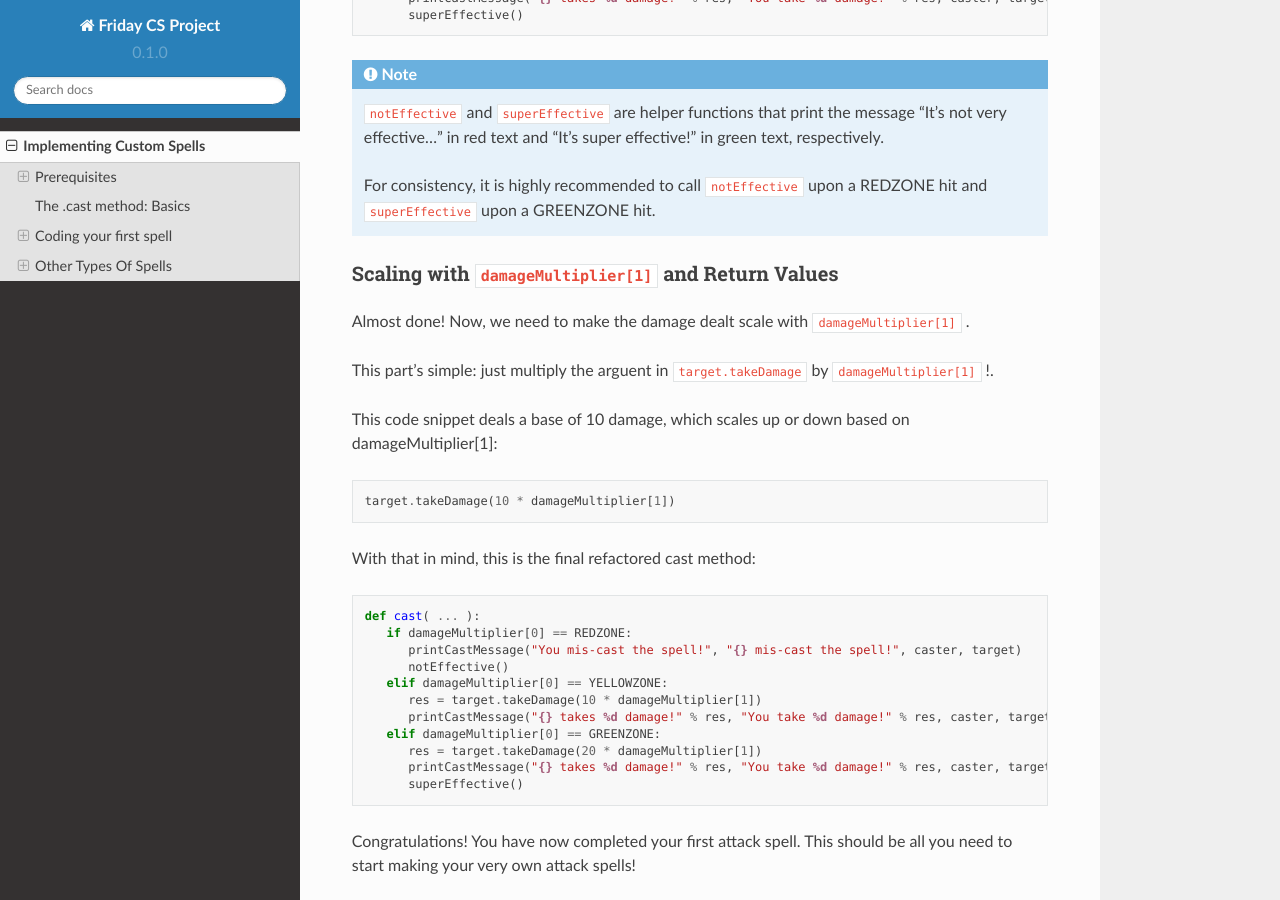
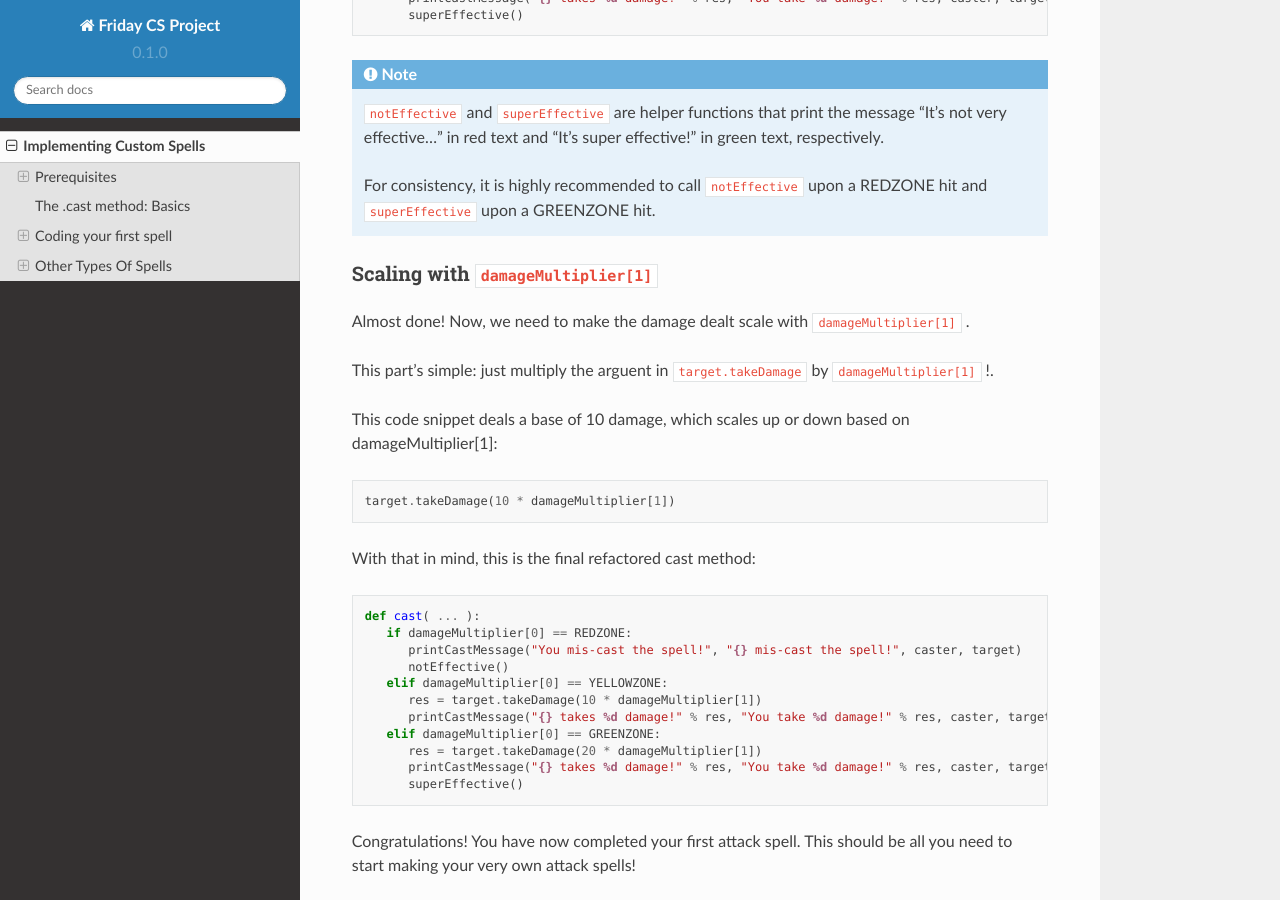
Before and after one commit to SmartyNotchy/FCP-Docs, a Sphinx documentation site: the page built from docs/source/spells.rst, in a window 1280 px wide and 900 px high, scrolled down 5144 px. Built offline with Sphinx 7.4.7 and the Read the Docs theme 2.0.0, drawn with Linux system fonts in a browser that asks for light colours.

Commit message:
Update spells.rst

```diff
--- a/docs/source/spells.rst
+++ b/docs/source/spells.rst
@@ -211,8 +211,8 @@ Now, let's make the damage dealt differ based on the hitbar result::
 
    For consistency, it is highly recommended to call ``notEffective`` upon a REDZONE hit and ``superEffective`` upon a GREENZONE hit.
 
-Scaling with ``damageMultiplier[1]`` and Return Values
-~~~~~~~~~~~~~~~~~~~~~~~~~~~~~~~~~~~~~~~~~~~~~~~~~~~~~~
+Scaling with ``damageMultiplier[1]``
+~~~~~~~~~~~~~~~~~~~~~~~~~~~~~~~~~~~~
 
 Almost done! Now, we need to make the damage dealt scale with ``damageMultiplier[1]`` .
 
```
